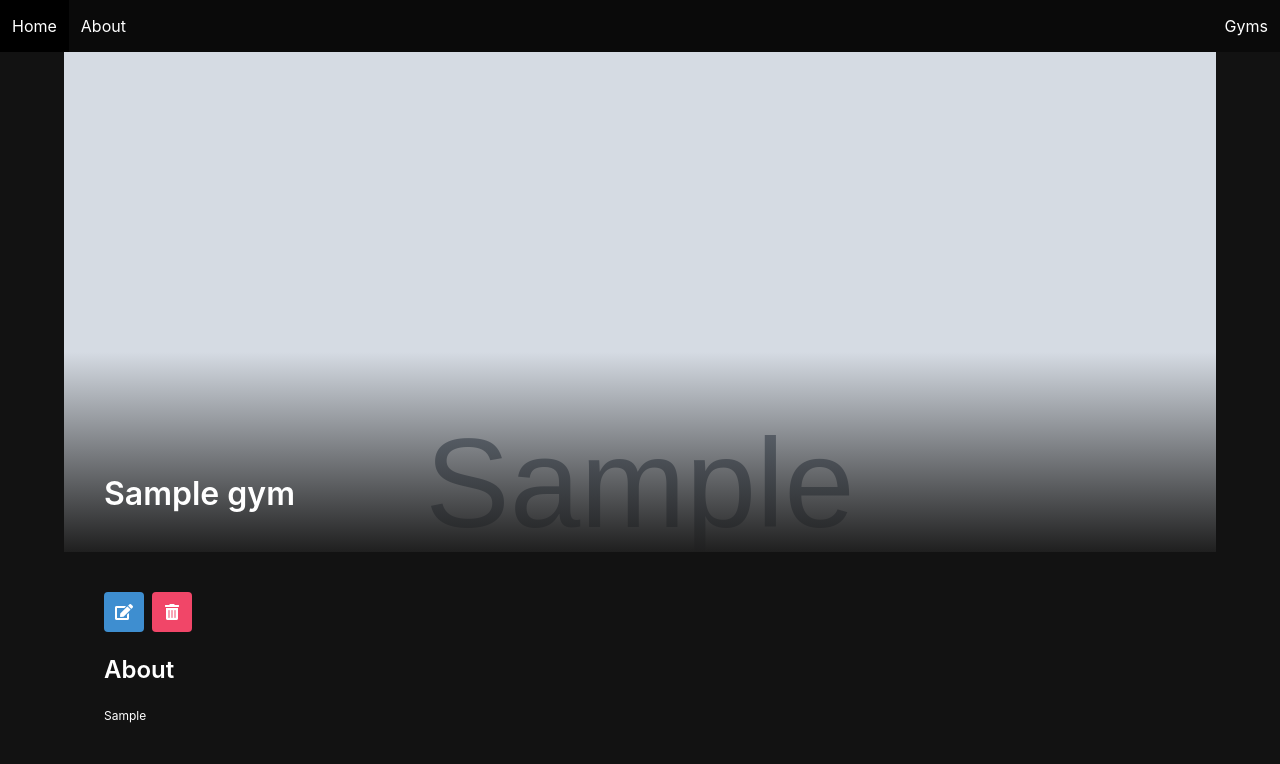
After one commit to Nlopez4/skills_collector, a Django app: page /gym/1/ in a window 1280 px wide. The commit adds this page. Shown: the top 764 px of the page. Run offline with Django 3.2, Linux system fonts and the light colour scheme; tables that the repository leaves empty hold one stand-in row (values such as "Sample post"); grey boxes marked "Sample" are stand-in pictures.

Commit message:
gym details

```diff
--- a/main_app/static/styles/main.css
+++ b/main_app/static/styles/main.css
@@ -10,26 +10,69 @@ body {
   color: #ffffff;
 }
 
+.container {
+  padding: 40px;
+  padding-right: 0;
+}
+
 .title {
   color: #ffffff;
 }
 
 .gallery {
-    display: flex;
-    flex-wrap: wrap;
+  display: grid;
+  grid-template-columns: repeat(auto-fit, minmax(280px, 1fr));
+  justify-content: center;
   gap: 30px;
 }
 
 .gallery .card {
-    min-width: 280px;
-    max-width: 30%;
   transition: 0.1s linear;
 }
 
 .gallery .card:hover {
-    transform: scale(1.3);
+  transform: scale(1.1);
+  z-index: 10;
 }
 
 p {
   font-size: 12px;
 }
+
+.detail__img {
+  position: absolute;
+  left: 0;
+  top: 0;
+  width: 100%;
+  height: 500px;
+  background-color: #ffffff;
+  overflow: hidden;
+}
+
+.detail__img::after {
+  content: "";
+  background-image: linear-gradient(transparent 60%, #1f1f1f);
+  position: absolute;
+  top: 0;
+  left: 0;
+  width: 100%;
+  height: 100%;
+  z-index: 5;
+}
+
+img {
+  width: 100%;
+  height: 500px;
+  object-fit: cover;
+  object-position: top;
+}
+
+.detail__name {
+  position: absolute;
+  z-index: 5;
+  top: 400px;
+}
+
+.detail__container {
+  margin-top: 500px;
+}
--- a/main_app/templates/base.html
+++ b/main_app/templates/base.html
@@ -6,6 +6,7 @@
     <meta http-equiv="X-UA-Compatible" content="IE=edge" />
     <meta name="viewport" content="width=device-width, initial-scale=1.0" />
     <link rel="stylesheet" href="https://cdn.jsdelivr.net/npm/bulma@0.9.2/css/bulma.min.css">
+    <link rel="stylesheet" href="https://cdnjs.cloudflare.com/ajax/libs/font-awesome/5.15.4/css/all.min.css">
     <link rel="stylesheet" href="{% static 'styles/main.css' %}" />
     <script src="{% static 'scripts/main.js' %}" defer></script>
     <script src="https://code.jquery.com/jquery-3.6.0.min.js" integrity="sha256-/xUj+3OJU5yExlq6GSYGSHk7tPXikynS7ogEvDej/m4=" crossorigin="anonymous"></script>
--- /dev/null
+++ b/main_app/templates/gym_detail.html
@@ -0,0 +1,30 @@
+{% extends 'base.html' %} {% block content %}
+<div class="detail__img">
+  <img src="{{gym.img}}" alt="{{gym.name}}" />
+</div>
+<div class="detail__name">
+  <div class="icon-text">
+    <span class="icon has-text-info"> </span>
+  </div>
+  <h1 class="title">{{gym.name}}</h1>
+</div>
+<div class="detail__container">
+  <div class="buttons">
+    <a href="" class="button is-info">
+      <span class="icon">
+        <i class="fas fa-edit"></i>
+      </span>
+    </a>
+    <a href="" class="button is-danger">
+      <span class="icon">
+        <i class="fas fa-trash-alt"></i>
+      </span>
+    </a>
+  </div>
+  <div class="detail__about">
+    <h4 class="title is-4">About</h4>
+    <p>{{gym.classes}}</p>
+  </div>
+</div>
+
+{% endblock %}
--- a/main_app/templates/gym_list.html
+++ b/main_app/templates/gym_list.html
@@ -20,7 +20,7 @@
 </form>
 <div class="gallery">
   {% for gym in gym %}
-  <a href="">
+  <a href="{% url 'gym_detail' gym.pk %}">
     <div class="card">
       <div class="card-image">
         <figure class="image is-square">
--- a/main_app/urls.py
+++ b/main_app/urls.py
@@ -6,4 +6,5 @@ urlpatterns = [
     path('about/', views.About.as_view(), name="about"),
     path('gym/', views.GymList.as_view(), name="gym_list"),
     path('gym/new/', views.GymCreate.as_view(), name="gym_create"),
+    path('gym/<int:pk>/', views.GymDetail.as_view(), name="gym_detail"),
 ]
--- a/main_app/views.py
+++ b/main_app/views.py
@@ -1,6 +1,7 @@
 from django.shortcuts import render
 from django.views.generic.base import TemplateView
 from django.views.generic.edit import CreateView
+from django.views.generic import DetailView
 from .models import gym
 # Create your views here.
 
@@ -37,3 +38,7 @@ class GymCreate(CreateView):
     fields = ['name', 'img', 'classes']
     template_name = "gym_create.html"
     success_url = "/gym/"
+
+class GymDetail(DetailView):
+    model = gym
+    template_name = "gym_detail.html"
```
Lines whose indentation alone changed are shown as unchanged.
